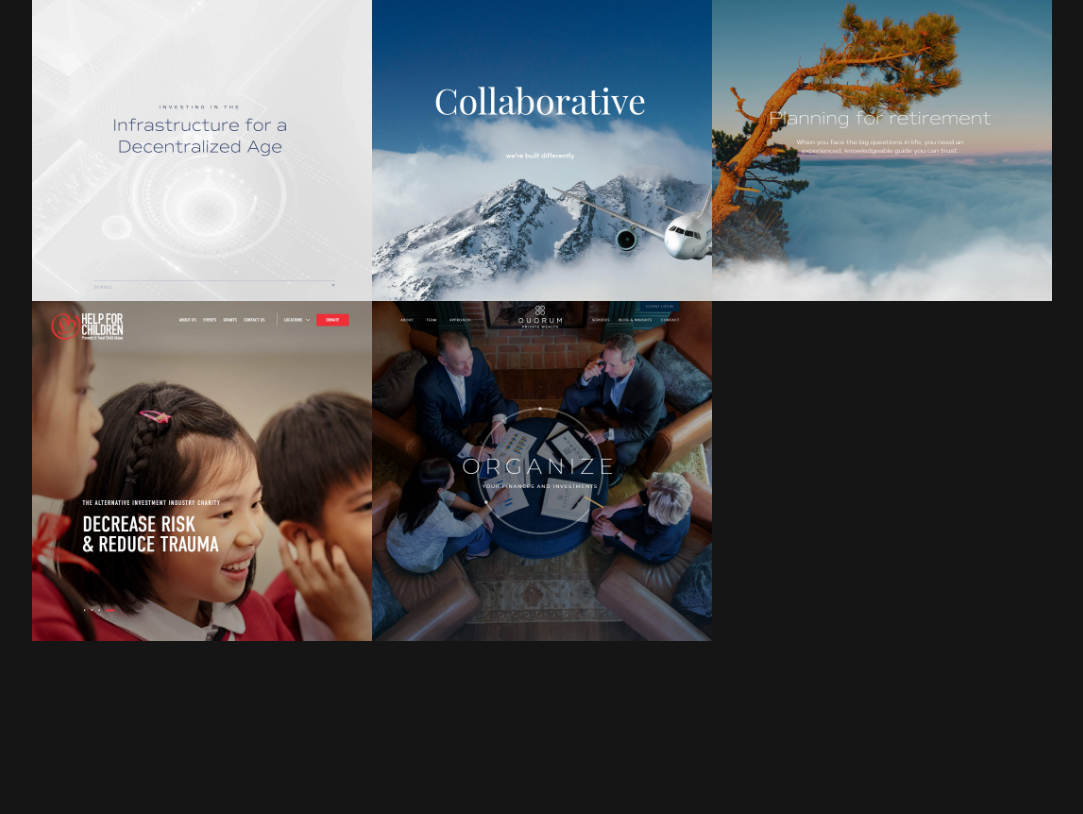
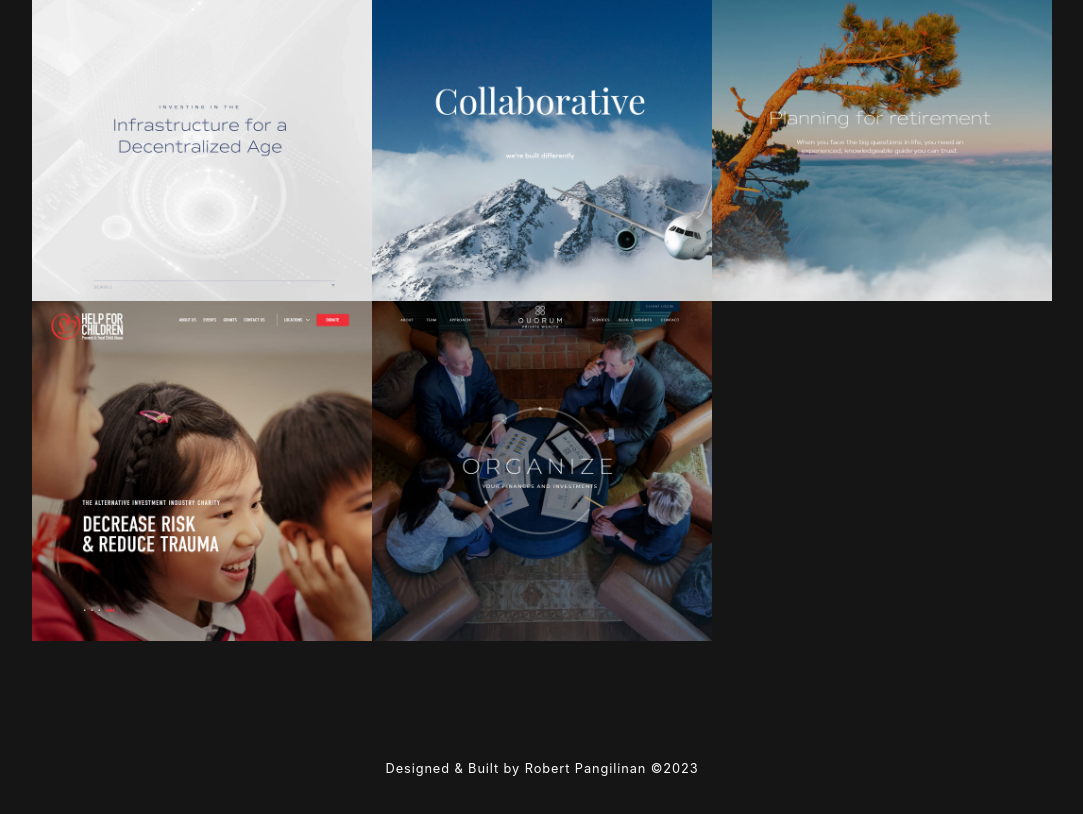
Before and after one commit to RPangil/RAPangilinan, a React (Create React App) app: page / in a window 1280 px wide. Shown: the part 2630-3444 px from the top of the page, without its empty margins (98-1181 px from the left). Before the commit the page ends 3351 px from the top, so only its background shows below. Built offline with nearby package versions, Linux system fonts and the light colour scheme.

Commit message:
Added footer

```diff
--- a/src/Components/Footer/Footer.js
+++ b/src/Components/Footer/Footer.js
@@ -1,6 +1,14 @@
+import styles from './Footer.module.scss';
+
 function Footer()
 {
-
+    return (
+        <footer>
+            <div className={styles.container}>
+                <p>Designed &amp; Built by Robert Pangilinan &copy;2023</p>
+            </div>
+        </footer>
+    );
 }
 
 export default Footer;
--- /dev/null
+++ b/src/Components/Footer/Footer.module.scss
@@ -0,0 +1,15 @@
+@use '../../SCSS/colors';
+
+.container
+{
+    max-width: 1020px;
+    width: 90%;
+    margin: auto;
+    padding: 2.5rem 0;
+
+    p
+    {
+        font-size: 0.8rem;
+        text-align: center;
+    }
+}
```
